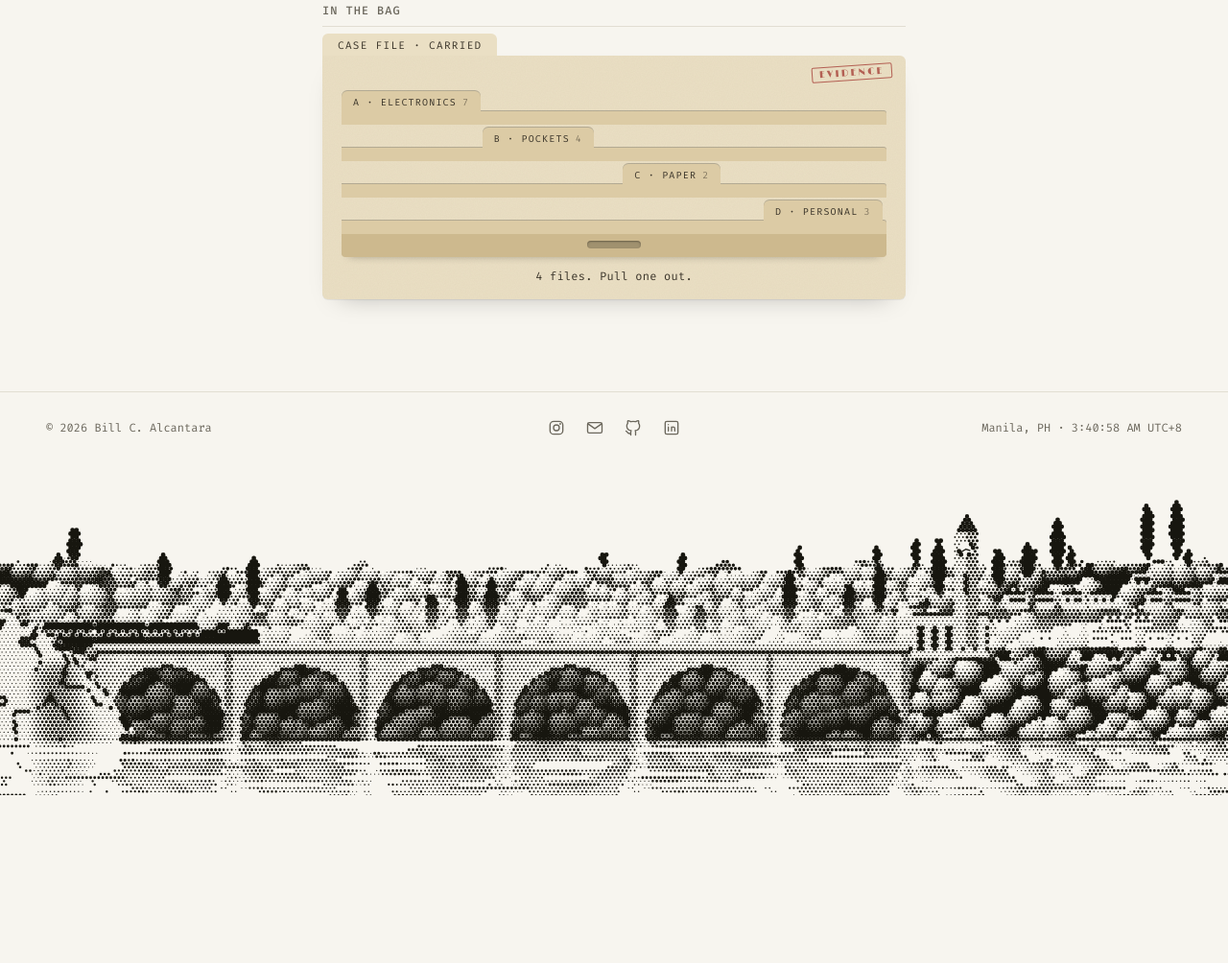
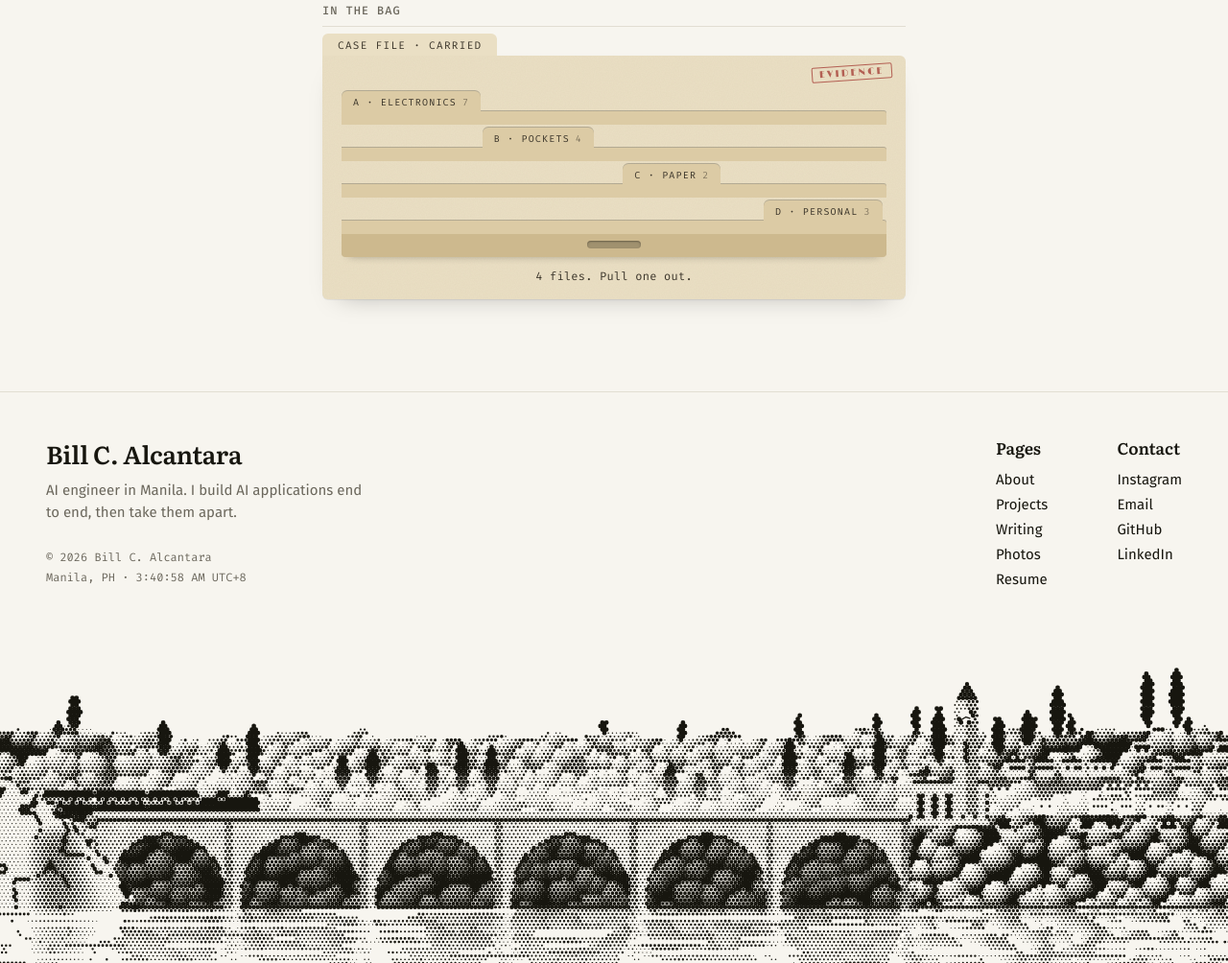
Before and after one commit to scienseize/scienseize.github.io, an Astro site: page / in a window 1280 px wide. Shown: the part 3263-4267 px from the top of the page at 96% size. Before the commit the page ends 4092 px from the top, so only its background shows below. Built offline with nearby package versions, Linux system fonts and the light colour scheme; Astro itself is replaced by a stand-in of ours; animation ran at ten frames a second.

Commit message:
Footer: name and tagline at the left, Pages and Contact columns at the right

```diff
--- a/src/layouts/Base.astro
+++ b/src/layouts/Base.astro
@@ -28,7 +28,7 @@ const links = [
   { href: '/photos/', label: 'Photos' },
   { href: '/resume.pdf', label: 'Resume' },
 ];
-// Contact icons, in the side rail (wide screens) and the footer (all screens): Email plus every social
+// Contacts: icons in the side rail (wide screens), text links in the footer (all screens). Email plus every social
 // with a link, in this order. Each icon is a small outline drawing on a 24 × 24 grid; a contact without
 // one shows its name instead.
 const order = ['Instagram', 'Email', 'GitHub', 'LinkedIn'];
@@ -97,19 +97,29 @@ const external = (href: string) => !href.startsWith('mailto:');
 
     <main><slot /></main>
 
-    <!-- One row: the copyright, the contact icons in the middle, and the clock. The header stays on screen,
-         so the footer does not repeat its links. -->
+    <!-- Two sides: who I am at the left (name, tagline, copyright and clock), and two link columns at the
+         right (the header's pages and the contacts, as text). On phones the columns drop under the name. -->
     <footer>
-      <div class="foot-row">
-        <p>© {new Date().getFullYear()} {site.name}</p>
-        <ul class="contact-icons">
-          {contacts.map((c) => (
-            <li><a href={c.href} aria-label={c.label} title={c.label} rel={external(c.href) ? 'me noopener' : undefined} target={external(c.href) ? '_blank' : undefined}>
-              {icons[c.label] ? <svg viewBox="0 0 24 24" aria-hidden="true" set:html={icons[c.label]} /> : c.label}
-            </a></li>
-          ))}
-        </ul>
-        <p class="clock">{site.place} · <time id="clock" data-tz={site.timeZone}></time></p>
+      <div class="foot">
+        <div class="foot-id">
+          <p class="foot-name">{site.name}</p>
+          <p class="foot-tag">{site.tagline}</p>
+          <p class="foot-small">© {new Date().getFullYear()} {site.name}<br />{site.place} · <time id="clock" data-tz={site.timeZone}></time></p>
+        </div>
+        <div class="foot-cols">
+          <div>
+            <h2>Pages</h2>
+            <ul>{links.map((l) => <li><a href={l.href}>{l.label}</a></li>)}</ul>
+          </div>
+          <div>
+            <h2>Contact</h2>
+            <ul>
+              {contacts.map((c) => (
+                <li><a href={c.href} rel={external(c.href) ? 'me noopener' : undefined} target={external(c.href) ? '_blank' : undefined}>{c.label}</a></li>
+              ))}
+            </ul>
+          </div>
+        </div>
       </div>
     </footer>
     <Terminus />
@@ -299,45 +309,46 @@ const external = (href: string) => !href.startsWith('mailto:');
   .page-head h1 { margin: 10px 0 0; font: 600 clamp(36px, 9vw, 52px)/1.05 var(--display); letter-spacing: -0.03em; text-wrap: balance; }
 
   footer {
-    margin-top: 96px; padding: 20px var(--gutter) 8px;
+    margin-top: 96px; padding: 48px var(--gutter) 32px;
     border-top: 1px solid var(--line);
   }
-  /* Three columns: the copyright at the left, the icons in the middle, the clock at the right. On phones
-     they stack, centered, with the icons first. */
-  .foot-row { display: grid; grid-template-columns: 1fr auto 1fr; align-items: center; gap: 8px 24px; font: 12px var(--mono); color: var(--muted); }
+  /* The name block at the left, the link columns at the right. When the window is too narrow for both,
+     the columns wrap under the name. */
+  .foot { display: flex; flex-wrap: wrap; justify-content: space-between; gap: 40px 64px; }
+  .foot-id { max-width: 36ch; }
   footer p { margin: 0; }
-  .clock { font-variant-numeric: tabular-nums; text-align: right; }
-  @media (max-width: 640px) {
-    .foot-row { grid-template-columns: 1fr; text-align: center; }
-    .foot-row .clock { text-align: center; }
-    footer .contact-icons { order: -1; justify-content: center; }
-  }
-  footer ul { list-style: none; margin: 0; padding: 0; display: flex; gap: 16px; font: 13px var(--mono); }
+  .foot-name { font: 600 26px/1.2 var(--serif); letter-spacing: -0.01em; }
+  .foot-tag { margin-top: 12px; font-size: 15px; line-height: 1.55; color: var(--muted); }
+  .foot-small { margin-top: 24px; font: 12px/1.8 var(--mono); color: var(--muted); }
+  #clock { font-variant-numeric: tabular-nums; }
+  .foot-cols { display: flex; gap: 32px 72px; }
+  .foot-cols h2 { margin: 0 0 14px; font-size: 17px; }
+  footer ul { list-style: none; margin: 0; padding: 0; display: grid; gap: 8px; font: 15px var(--sans); }
+  footer ul a { text-decoration: none; }
 
   /* Contact icons. Outline drawings in the muted ink; on hover or keyboard focus they lift a little and
-     take the red. The footer row shows on every screen. */
-  :is(.rail, .contact-icons) a {
+     take the red. The footer lists the same contacts as text. */
+  .rail a {
     display: grid; place-items: center; width: 34px; height: 34px; border-radius: 50%; color: var(--muted); text-decoration: none;
     transition: color 0.2s, transform 0.2s cubic-bezier(0.2, 0.9, 0.2, 1);
   }
-  :is(.rail, .contact-icons) a:is(:hover, :focus-visible) { color: var(--accent); transform: translateY(-2px); }
-  :is(.rail, .contact-icons) a:focus-visible { outline: 2px solid var(--accent); outline-offset: 2px; }
-  :is(.rail, .contact-icons) svg { width: 20px; height: 20px; fill: none; stroke: currentColor; stroke-width: 1.6; stroke-linecap: round; stroke-linejoin: round; }
-  footer .contact-icons { gap: 6px; }
-  @media (prefers-reduced-motion: reduce) { :is(.rail, .contact-icons) a { transition: color 0.2s; } :is(.rail, .contact-icons) a:is(:hover, :focus-visible) { transform: none; } }
+  .rail a:is(:hover, :focus-visible) { color: var(--accent); transform: translateY(-2px); }
+  .rail a:focus-visible { outline: 2px solid var(--accent); outline-offset: 2px; }
+  .rail svg { width: 20px; height: 20px; fill: none; stroke: currentColor; stroke-width: 1.6; stroke-linecap: round; stroke-linejoin: round; }
+  @media (prefers-reduced-motion: reduce) { .rail a { transition: color 0.2s; } .rail a:is(:hover, :focus-visible) { transform: none; } }
 
   /* The rail: fixed beside the content column, 32 px left of the text, and centered on the screen
      height, so it stays put while the page scrolls. The column is 640 px wide with 16 px padding, so the
      text starts at 50% - 304 px; the rail (34 px wide) ends 32 px before it. A red string fades in from
      above, runs past the icons, and threads through the punched hole of a small evidence tag, like the
      tags on the exhibit cards. It needs room beside the column, so below 800 px it is hidden and the
-     footer row carries the contacts alone. */
+     footer Contact column carries the contacts alone. */
   .rail {
     position: fixed; z-index: 40; left: calc(50% - 304px - 32px - 34px); top: 50%; transform: translateY(-50%);
     display: flex; flex-direction: column; align-items: center; gap: 10px;
     transition: opacity 0.3s, visibility 0s;
   }
-  /* The footer carries the same icons, so the rail steps aside while the footer is on screen and does not
+  /* The footer lists the same contacts, so the rail steps aside while the footer is on screen and does not
      hang over the print under it. */
   .rail.away { opacity: 0; visibility: hidden; transition: opacity 0.3s, visibility 0s 0.3s; }
   .rail .string { position: relative; z-index: 1; width: 1.5px; height: 56px; background: var(--accent); opacity: 0.75; }
--- a/src/site.ts
+++ b/src/site.ts
@@ -6,6 +6,8 @@ export const site = {
   // Used in the home heading, page descriptions, link previews and structured data.
   role: 'AI engineer',
   description: 'Bill C. Alcantara, an AI engineer in Manila who builds AI applications end to end, then takes them apart.',
+  // The line under the name in the footer.
+  tagline: 'AI engineer in Manila. I build AI applications end to end, then take them apart.',
   // The 1200 × 630 card shown when a link to the site is shared. Link previews (LinkedIn, Slack, X)
   // cache it by URL, so when the card changes, give the file a new name (og-v3.jpg, ...).
   image: '/og-v2.jpg',
```
